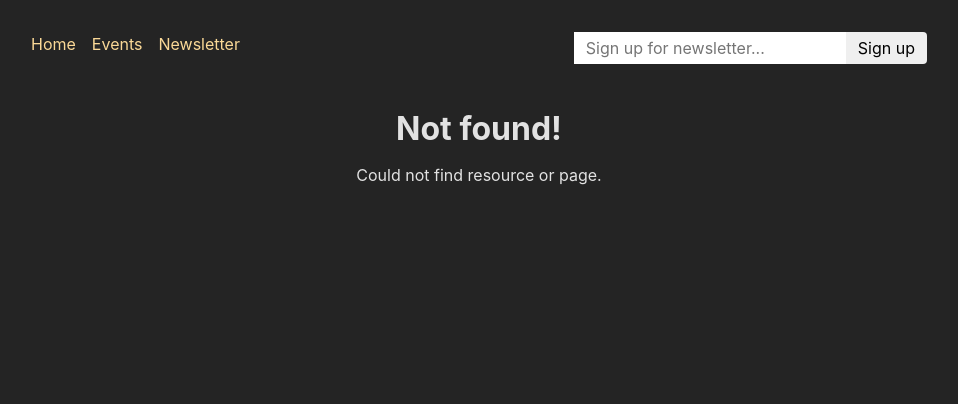
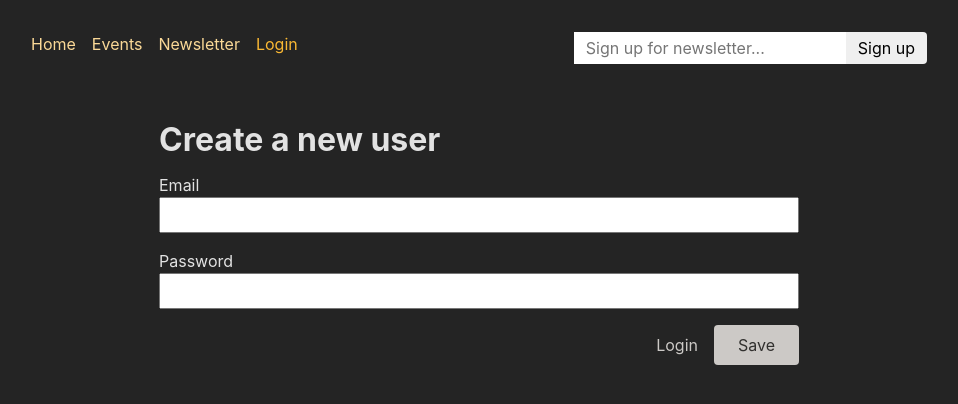
Before and after one commit to kubasobecki/react-authentication, a React (Create React App) app in the folder frontend/: page /auth in a window 1280 px wide. Before the commit this address had no page. Shown: the top 404 px of the page, without its empty margins (161-1119 px from the left). Built offline with nearby package versions, Linux system fonts and the light colour scheme.

Commit message:
Adjust main navigation

```diff
--- a/frontend/src/App.js
+++ b/frontend/src/App.js
@@ -4,7 +4,7 @@ import EditEventPage from './pages/EditEvent';
 import ErrorPage from './pages/Error';
 import EventDetailPage, {
     loader as eventDetailLoader,
-  action as deleteEventAction,
+    action as deleteEventAction
 } from './pages/EventDetail';
 import EventsPage, { loader as eventsLoader } from './pages/Events';
 import EventsRootLayout from './pages/EventsRoot';
@@ -13,6 +13,7 @@ import NewEventPage from './pages/NewEvent';
 import RootLayout from './pages/Root';
 import { action as manipulateEventAction } from './components/EventForm';
 import NewsletterPage, { action as newsletterAction } from './pages/Newsletter';
+import AuthenticationPage from './pages/Authentication';
 
 const router = createBrowserRouter([
     {
@@ -28,7 +29,7 @@ const router = createBrowserRouter([
                     {
                         index: true,
                         element: <EventsPage />,
-            loader: eventsLoader,
+                        loader: eventsLoader
                     },
                     {
                         path: ':eventId',
@@ -38,29 +39,33 @@ const router = createBrowserRouter([
                             {
                                 index: true,
                                 element: <EventDetailPage />,
-                action: deleteEventAction,
+                                action: deleteEventAction
                             },
                             {
                                 path: 'edit',
                                 element: <EditEventPage />,
-                action: manipulateEventAction,
-              },
-            ],
+                                action: manipulateEventAction
+                            }
+                        ]
                     },
                     {
                         path: 'new',
                         element: <NewEventPage />,
-            action: manipulateEventAction,
-          },
-        ],
+                        action: manipulateEventAction
+                    }
+                ]
             },
             {
                 path: 'newsletter',
                 element: <NewsletterPage />,
-        action: newsletterAction,
+                action: newsletterAction
             },
-    ],
-  },
+            {
+                path: 'auth',
+                element: <AuthenticationPage />
+            }
+        ]
+    }
 ]);
 
 function App() {
--- a/frontend/src/components/AuthForm.js
+++ b/frontend/src/components/AuthForm.js
@@ -1,14 +1,11 @@
-import { useState } from 'react';
-import { Form } from 'react-router-dom';
+import { Form, Link, useSearchParams } from 'react-router-dom';
 
 import classes from './AuthForm.module.css';
 
 function AuthForm() {
-  const [isLogin, setIsLogin] = useState(true);
+    const [searchParams, setSearchParams] = useSearchParams();
 
-  function switchAuthHandler() {
-    setIsLogin((isCurrentlyLogin) => !isCurrentlyLogin);
-  }
+    const isLogin = searchParams.get('mode') === 'login';
 
     return (
         <>
@@ -20,12 +17,17 @@ function AuthForm() {
                 </p>
                 <p>
                     <label htmlFor="image">Password</label>
-          <input id="password" type="password" name="password" required />
+                    <input
+                        id="password"
+                        type="password"
+                        name="password"
+                        required
+                    />
                 </p>
                 <div className={classes.actions}>
-          <button onClick={switchAuthHandler} type="button">
+                    <Link to={`?mode=${isLogin ? 'signup' : 'login'}`}>
                         {isLogin ? 'Create new user' : 'Login'}
-          </button>
+                    </Link>
                     <button>Save</button>
                 </div>
             </Form>
--- a/frontend/src/components/MainNavigation.js
+++ b/frontend/src/components/MainNavigation.js
@@ -2,6 +2,8 @@ import { NavLink } from 'react-router-dom';
 
 import classes from './MainNavigation.module.css';
 import NewsletterSignup from './NewsletterSignup';
+
+const isLinkActive = ({ isActive }) => (isActive ? classes.active : undefined);
 
 function MainNavigation() {
     return (
@@ -9,34 +11,23 @@ function MainNavigation() {
             <nav>
                 <ul className={classes.list}>
                     <li>
-            <NavLink
-              to="/"
-              className={({ isActive }) =>
-                isActive ? classes.active : undefined
-              }
-              end
-            >
+                        <NavLink to="/" className={isLinkActive} end>
                             Home
                         </NavLink>
                     </li>
                     <li>
-            <NavLink
-              to="/events"
-              className={({ isActive }) =>
-                isActive ? classes.active : undefined
-              }
-            >
+                        <NavLink to="/events" className={isLinkActive}>
                             Events
                         </NavLink>
                     </li>
                     <li>
-            <NavLink
-              to="/newsletter"
-              className={({ isActive }) =>
-                isActive ? classes.active : undefined
-              }
-            >
+                        <NavLink to="/newsletter" className={isLinkActive}>
                             Newsletter
+                        </NavLink>
+                    </li>
+                    <li>
+                        <NavLink to="/auth?mode=login" className={isLinkActive}>
+                            Login
                         </NavLink>
                     </li>
                 </ul>
```
Also changed, not shown: 2 other files (tests, documents, lock files or other folders). Lines whose indentation alone changed are shown as unchanged.
